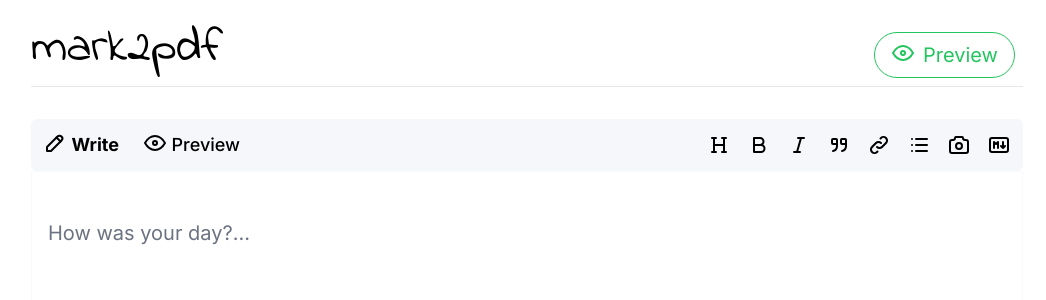
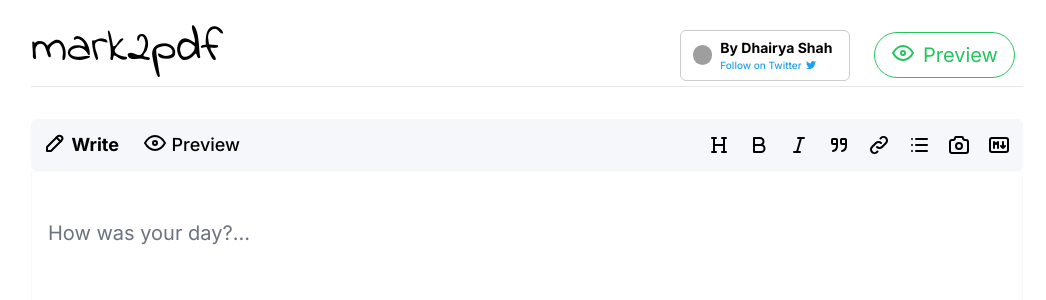
Before and after one commit to dhairyathedev/mark2pdf, a Next.js app: page / in a window 1280 px wide. Shown: the top 300 px of the page, without its empty margins (113-1159 px from the left). Built offline with nearby package versions, Linux system fonts and the light colour scheme; grey boxes are pictures that could not be loaded.

Commit message:
Add meta tags

```diff
--- a/next.config.js
+++ b/next.config.js
@@ -1,7 +1,7 @@
 /** @type {import('next').NextConfig} */
 const nextConfig = {
   images: {
-    domains: ['images.unsplash.com'],
+    domains: ['images.unsplash.com', 'avatars.githubusercontent.com', 'www.buymeacoffee.com'],
   }
 }
 
--- a/package.json
+++ b/package.json
@@ -13,6 +13,7 @@
     "@tailwindcss/forms": "^0.5.0",
     "markdown-to-jsx": "^7.1.7",
     "next": "12.1.5",
+    "next-seo": "^5.4.0",
     "react": "18.0.0",
     "react-dom": "18.0.0",
     "react-to-print": "^2.14.6"
--- a/pages/index.js
+++ b/pages/index.js
@@ -3,6 +3,9 @@ import { IconBold, IconCamera, IconEye, IconHeading, IconItalic, IconLink, IconL
 import MarkdownComponent from '../components/utils/markdown';
 import Link from 'next/link';
 import ReactToPrint from 'react-to-print';
+import Script from 'next/script';
+import Image from 'next/image';
+import { NextSeo } from 'next-seo';
 
 export default function New() {
     const [markText, setMarkText] = useState('');
@@ -53,6 +56,21 @@ export default function New() {
     }
   return (
     <>
+        <NextSeo
+            title="Convert your markdown to beautiful PDF in seconds with our online converter - mark2pdf"
+            description="Paste your markdown markup and we will convert it to a PDF file"
+            openGraph={{
+                title: 'Convert your markdown to beautiful PDF with our online converter - mark2pdf',
+                description: 'Paste your markdown markup and we will convert it to a PDF file',
+                url: 'https://mark2pdf.vercel.app/',
+                site_name: 'mark2pdf',
+            }}
+            twitter={{
+                handle: '@mark2pdf',
+                site: '@mark2pdf',
+                cardType: 'summary_large_image',
+            }}
+        />
         <div className="max-w-screen-lg mx-auto font-inter m-2 p-4">
         <div className="flex justify-between">
         <div className="flex">
@@ -65,6 +83,13 @@ export default function New() {
             </h1>
         </div>
         <div className="flex flex-row items-center space-x-4">
+          <a href="https://twitter.com/codewithsnowbit" target="_blank" rel="noopener noreferrer" >
+          <div className="px-3 py-[7px] bg-white item border border-[#ccc] rounded-md hidden sm:flex items-center justify-center hover:shadow-md">
+          <Image src="https://avatars.githubusercontent.com/codewithsnowbit?s=30" alt="Dhairya Shah" class="rounded-full border-2 border-[#1DA1F2] p-[2px]" width={24} height={24}/>
+          <div className="ml-2 flex items-start justify-center flex-col w-full"><h3 className="font-bold capitalize text-sm">By Dhairya Shah</h3><p className="text-[10px] font-medium flex items-center text-[#1DA1F2]">Follow on Twitter<svg stroke="currentColor" fill="currentColor" strokeWidth="0" viewBox="0 0 512 512" className="ml-1" height="1em" width="1em" xmlns="http://www.w3.org/2000/svg"><path d="M459.37 151.716c.325 4.548.325 9.097.325 13.645 0 138.72-105.583 298.558-298.558 298.558-59.452 0-114.68-17.219-161.137-47.106 8.447.974 16.568 1.299 25.34 1.299 49.055 0 94.213-16.568 130.274-44.832-46.132-.975-84.792-31.188-98.112-72.772 6.498.974 12.995 1.624 19.818 1.624 9.421 0 18.843-1.3 27.614-3.573-48.081-9.747-84.143-51.98-84.143-102.985v-1.299c13.969 7.797 30.214 12.67 47.431 13.319-28.264-18.843-46.781-51.005-46.781-87.391 0-19.492 5.197-37.36 14.294-52.954 51.655 63.675 129.3 105.258 216.365 109.807-1.624-7.797-2.599-15.918-2.599-24.04 0-57.828 46.782-104.934 104.934-104.934 30.213 0 57.502 12.67 76.67 33.137 23.715-4.548 46.456-13.32 66.599-25.34-7.798 24.366-24.366 44.833-46.132 57.827 21.117-2.273 41.584-8.122 60.426-16.243-14.292 20.791-32.161 39.308-52.628 54.253z"></path></svg></p></div>
+
+          </div>
+          </a>
             <div className={`${editorHidden ? "block" : "hidden"}`}>
                 <ReactToPrint
                     content={() => markdownRef.current}
```
Also changed, not shown: 2 other files (tests, documents, lock files or other folders).
